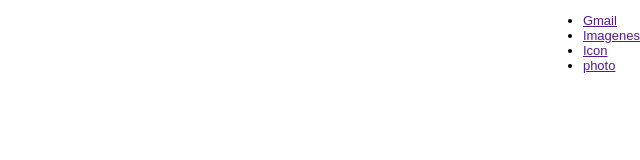
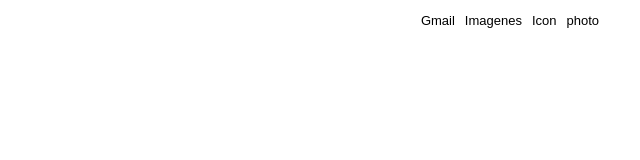
Before and after one commit to CYaranga/GoogleClone, a plain HTML site: page index.html in a window 1280 px wide. Shown: the whole page, without its empty margins (640-1280 px from the left). Drawn offline with Linux system fonts and the light colour scheme.

Commit message:
Add: Flex nav links

```diff
--- a/css/main.css
+++ b/css/main.css
@@ -3,6 +3,10 @@ body{
     padding: 0;
     font-size: 13px;
     font-family: Arial, Helvetica, sans-serif;
+}
+
+a{
+    text-decoration: none;
 }
 
 header{
@@ -14,3 +18,17 @@ header nav{
     display: flex;
     justify-content: flex-end;
 }
+
+header nav .nav-right-section{
+    width: 250px;
+    height: auto;
+    display: flex;
+    list-style: none;
+    justify-content: center;
+    align-items: center;
+}
+
+nav .nav-right-section a{
+    margin-right: 10px;
+    color: #000000;
+}
--- a/index.html
+++ b/index.html
@@ -9,7 +9,7 @@
   <body>
     <header>
       <nav>
-        <ul>
+        <ul class="nav-right-section">
           <li><a href="">Gmail</a></li>
           <li><a href="">Imagenes</a></li>
           <li><a href="">Icon</a></li>
```
